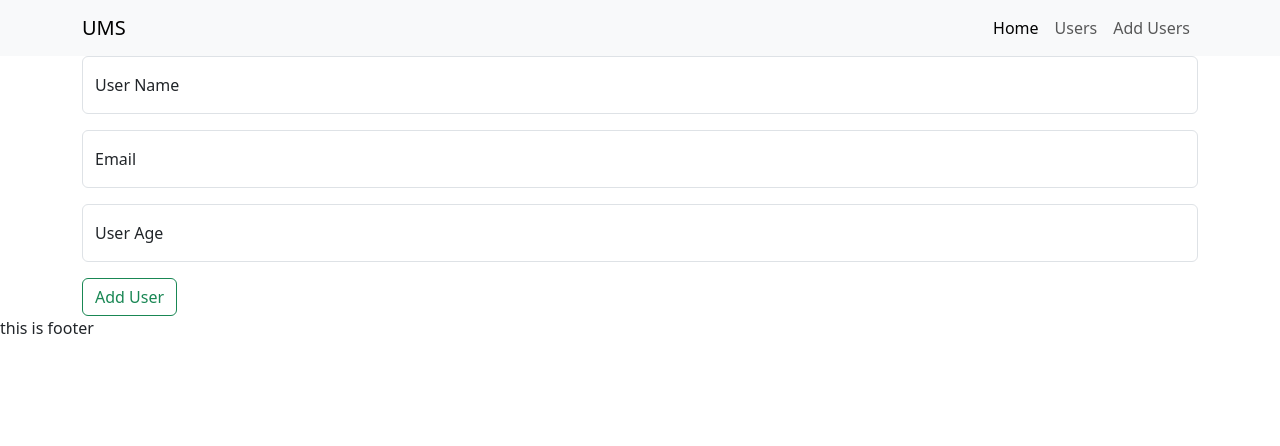
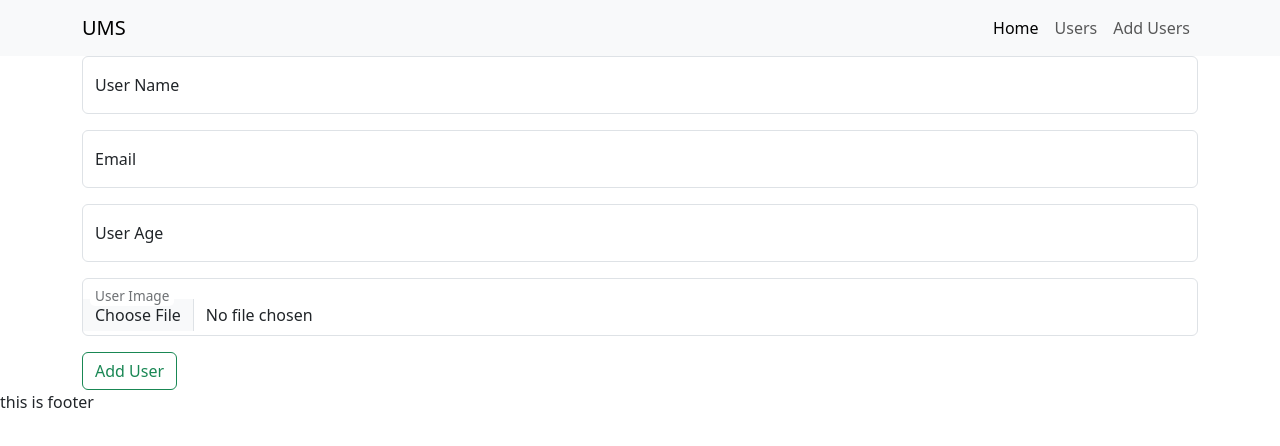
Before and after one commit to Amany-khdair/USM-using-React, a React (Vite) app: page /users/add in a window 1280 px wide. Shown: the top 446 px of the page. Built offline with nearby package versions, Linux system fonts and the light colour scheme.

Commit message:
add form data to addUser function and navigate to users when submitting the form + Image Preview

```diff
--- a/src/pages/user/AddUser.jsx
+++ b/src/pages/user/AddUser.jsx
@@ -1,11 +1,25 @@
 
+import axios from 'axios';
+import { useState } from 'react';
 import { useForm } from 'react-hook-form';
 
 export default function AddUser() {
-
+    const [preview, setPreview] = useState(null);
     const {register, handleSubmit, formState:{errors}} = useForm();
-    const addUser = (test)=>{
-        console.log(test);
+    const addUser = async (values)=>{
+        const formData = new FormData();
+        formData.append("name", values.name);
+        formData.append("email", values.email);
+        formData.append("age", values.age);
+        formData.append("image", values.image[0]);
+        //console.log(values);
+        const response = await axios.post(`${import.meta.env.VITE_BURL}/users`, formData);
+        console.log(response);
+    }
+    const handleImagePreview = (event)=>{
+      //  console.log("hhhh");
+       // console.log(event.target.files[0]);
+       setPreview(URL.createObjectURL(event.target.files[0]));
     }
   return (
 
@@ -22,6 +36,11 @@ export default function AddUser() {
             <div className="form-floating mb-3">
                 <input {...register('age')} type="number" className="form-control" id="floatingInput" placeholder="Age" />
                 <label htmlFor="floatingInput">User Age</label>
+            </div>
+            <div className="form-floating mb-3">
+                <input {...register('image')} onChange={handleImagePreview} type="file" className="form-control" id="floatingInput" placeholder="Select Your Image" />
+                {preview? <img src={preview} width="150px" /> : ''}
+                <label htmlFor="floatingInput">User Image</label>
             </div>
             <button className='btn btn-outline-success'>Add User</button>
         </form>
```
